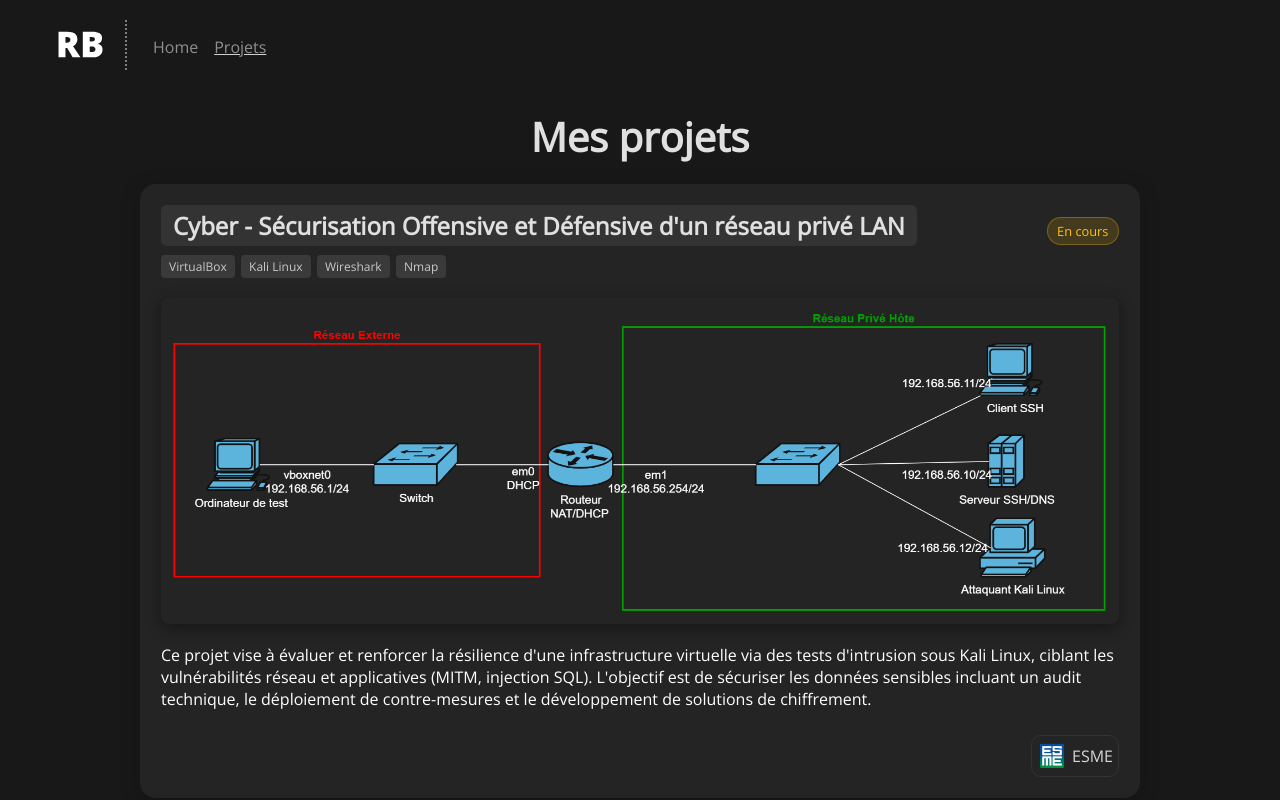
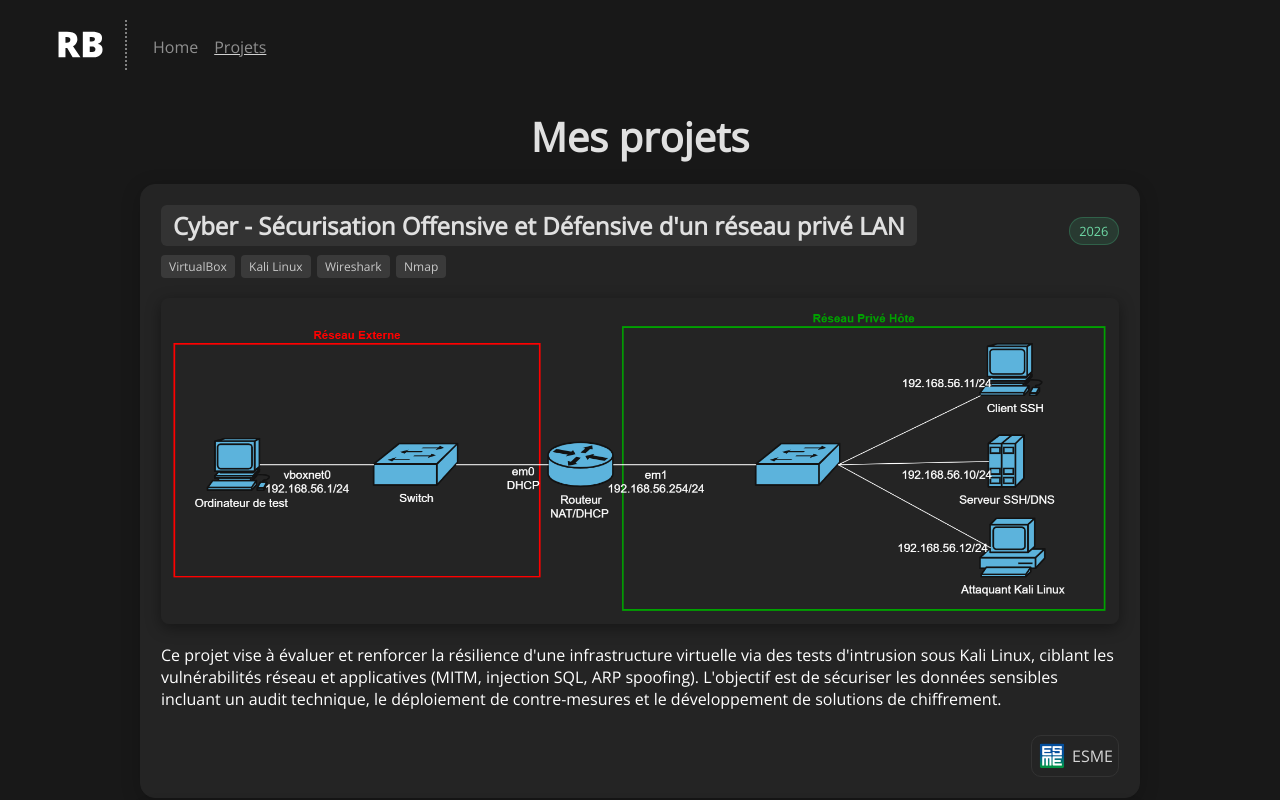
Before and after one commit to raphbag/raphbag.github.io, a Vue app: page /projets in a window 1280 px wide. Shown: the top 800 px of the page. Built offline with nearby package versions, Linux system fonts and the light colour scheme; no server answers.

Commit message:
update: edit last project

```diff
--- a/src/views/ProjectView.vue
+++ b/src/views/ProjectView.vue
@@ -95,7 +95,7 @@ const projets = [
   {
     id: 4,
     titre: "Cyber - Sécurisation Offensive et Défensive d'un réseau privé LAN",
-    annee: 'En cours',
+    annee: '2026',
     technos: ['VirtualBox', 'Kali Linux', 'Wireshark', 'Nmap'],
     images: [
       {
@@ -104,7 +104,7 @@ const projets = [
       },
     ],
     description:
-      "Ce projet vise à évaluer et renforcer la résilience d'une infrastructure virtuelle via des tests d'intrusion sous Kali Linux, ciblant les vulnérabilités réseau et applicatives (MITM, injection SQL). L'objectif est de sécuriser les données sensibles incluant un audit technique, le déploiement de contre-mesures et le développement de solutions de chiffrement.",
+      "Ce projet vise à évaluer et renforcer la résilience d'une infrastructure virtuelle via des tests d'intrusion sous Kali Linux, ciblant les vulnérabilités réseau et applicatives (MITM, injection SQL, ARP spoofing). L'objectif est de sécuriser les données sensibles incluant un audit technique, le déploiement de contre-mesures et le développement de solutions de chiffrement.",
     type: 'ESME',
   },
 ]
```
